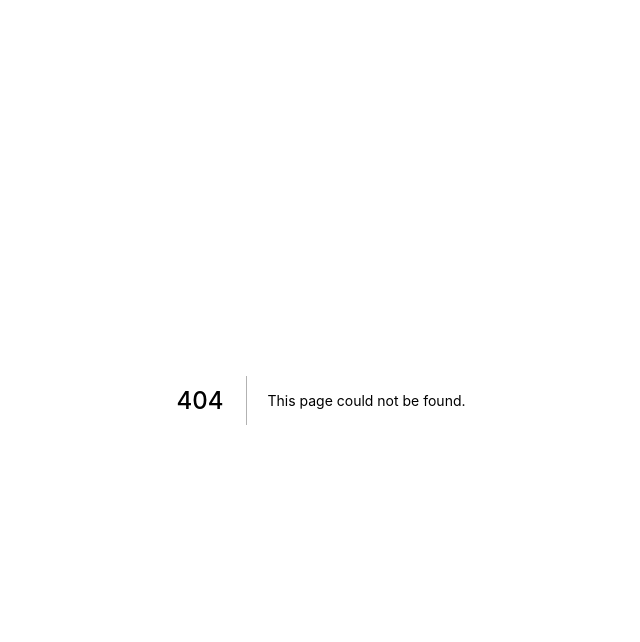
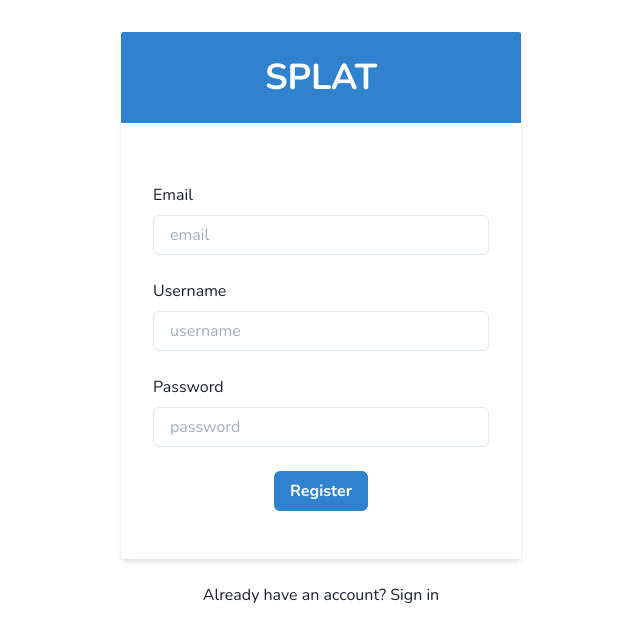
Before and after one commit to akuamakana/splat, a Next.js app in the folder web/: page /register in a window 1280 px wide. Before the commit this address had no page. Shown: the top 642 px of the page, without its empty margins (319-959 px from the left). Built offline with nearby package versions, Linux system fonts and the light colour scheme.

Commit message:
Created register page with form validation

```diff
--- /dev/null
+++ b/web/components/InputField.tsx
@@ -0,0 +1,21 @@
+import { FormControl, FormErrorMessage, FormLabel, Input } from '@chakra-ui/react';
+import { useField } from 'formik';
+import React, { InputHTMLAttributes } from 'react'
+
+type InputFieldProps = InputHTMLAttributes<HTMLInputElement> & {
+  label: string;
+  name: string;
+}
+
+const InputField: React.FC<InputFieldProps> = ({ label, size: _, ...props }) => {
+  const [field, { error }] = useField(props)
+  return (
+    <FormControl isInvalid={!!error}>
+      <FormLabel htmlFor={field.name}>{label}</FormLabel>
+      <Input {...field} {...props} id={field.name} />
+      {error && <FormErrorMessage>{error}</FormErrorMessage>}
+    </FormControl>
+  );
+}
+
+export default InputField
--- /dev/null
+++ b/web/components/Wrapper.tsx
@@ -0,0 +1,16 @@
+import { Box } from '@chakra-ui/react';
+import React from 'react';
+
+interface WrapperProps {
+  variant?: 'small' | 'regular';
+}
+
+const Wrapper: React.FC<WrapperProps> = ({ children, variant = 'regular' }) => {
+  return (
+    <Box mt={8} mx="auto" maxW={variant === 'regular' ? '800px' : '400px'} w="100%">
+      {children}
+    </Box>
+  );
+};
+
+export default Wrapper;
--- a/web/package.json
+++ b/web/package.json
@@ -12,10 +12,13 @@
     "@chakra-ui/react": "^1.6.10",
     "@emotion/react": "^11",
     "@emotion/styled": "^11",
+    "@fontsource/nunito": "^4.5.0",
+    "formik": "^2.2.9",
     "framer-motion": "^4",
     "next": "11.1.2",
     "react": "17.0.2",
-    "react-dom": "17.0.2"
+    "react-dom": "17.0.2",
+    "yup": "^0.32.11"
   },
   "devDependencies": {
     "@types/react": "17.0.30",
--- a/web/pages/_app.tsx
+++ b/web/pages/_app.tsx
@@ -1,10 +1,13 @@
 import '../styles/globals.css';
 import type { AppProps } from 'next/app';
 import { ChakraProvider } from '@chakra-ui/react';
+import theme from '../styles/theme';
+import '@fontsource/nunito/400.css';
+import '@fontsource/nunito/700.css';
 
 function MyApp({ Component, pageProps }: AppProps) {
   return (
-    <ChakraProvider>
+    <ChakraProvider theme={theme}>
       <Component {...pageProps} />
     </ChakraProvider>
   );
--- /dev/null
+++ b/web/pages/register.tsx
@@ -0,0 +1,59 @@
+import { Button } from '@chakra-ui/button';
+import { Text } from '@chakra-ui/react';
+import { Box, Flex, Heading, Spacer } from '@chakra-ui/layout';
+import { Form, Formik } from 'formik';
+import React from 'react';
+import InputField from '../components/InputField';
+import Wrapper from '../components/Wrapper';
+import * as Yup from 'yup';
+
+const RegisterSchema = Yup.object().shape({
+  username: Yup.string().min(3, 'Too Short!').max(50, 'Too Long!').required('Required'),
+  password: Yup.string().min(3, 'Too Short!').max(50, 'Too Long!').required('Required'),
+  email: Yup.string().email('Invalid email').required('Required'),
+});
+
+const Register: React.FC<{}> = ({}) => {
+  return (
+    <Wrapper variant="small">
+      <Box boxShadow="md" rounded="sm" bg="white">
+        <Box borderTopRadius="sm" py={6} mb={3} bg="blue.500" color="white" textAlign={['center']}>
+          <Heading>SPLAT</Heading>
+        </Box>
+        <Box px={8} py={12}>
+          <Formik
+            validationSchema={RegisterSchema}
+            initialValues={{ username: '', password: '', email: '' }}
+            onSubmit={async (values) => {
+              console.log(values);
+            }}
+          >
+            {({ isSubmitting }) => (
+              <Form>
+                <InputField name="email" label="Email" placeholder="email" />
+                <Box mt={6}>
+                  <InputField name="username" label="Username" placeholder="username" />
+                </Box>
+                <Box mt={6}>
+                  <InputField name="password" label="Password" placeholder="password" type="password" />
+                </Box>
+                <Flex mt={6}>
+                  <Spacer />
+                  <Button type="submit" isLoading={isSubmitting} colorScheme="blue">
+                    Register
+                  </Button>
+                  <Spacer />
+                </Flex>
+              </Form>
+            )}
+          </Formik>
+        </Box>
+      </Box>
+      <Text mt={6} textAlign={['center']}>
+        Already have an account? <a>Sign in</a>
+      </Text>
+    </Wrapper>
+  );
+};
+
+export default Register;
--- /dev/null
+++ b/web/styles/theme.js
@@ -0,0 +1,10 @@
+import { extendTheme } from '@chakra-ui/react';
+
+const theme = extendTheme({
+  fonts: {
+    heading: 'Nunito',
+    body: 'Nunito',
+  },
+});
+
+export default theme;
--- a/web/tsconfig.json
+++ b/web/tsconfig.json
@@ -14,6 +14,6 @@
     "isolatedModules": true,
     "jsx": "preserve"
   },
-  "include": ["next-env.d.ts", "**/*.ts", "**/*.tsx"],
+  "include": ["next-env.d.ts", "**/*.ts", "**/*.tsx", "styles/theme.js"],
   "exclude": ["node_modules"]
 }
```
Also changed, not shown: web/styles/Home.module.css (deleted, +0 -121 lines), web/public/splat.png (added), 1 other file (tests, documents, lock files or other folders).
